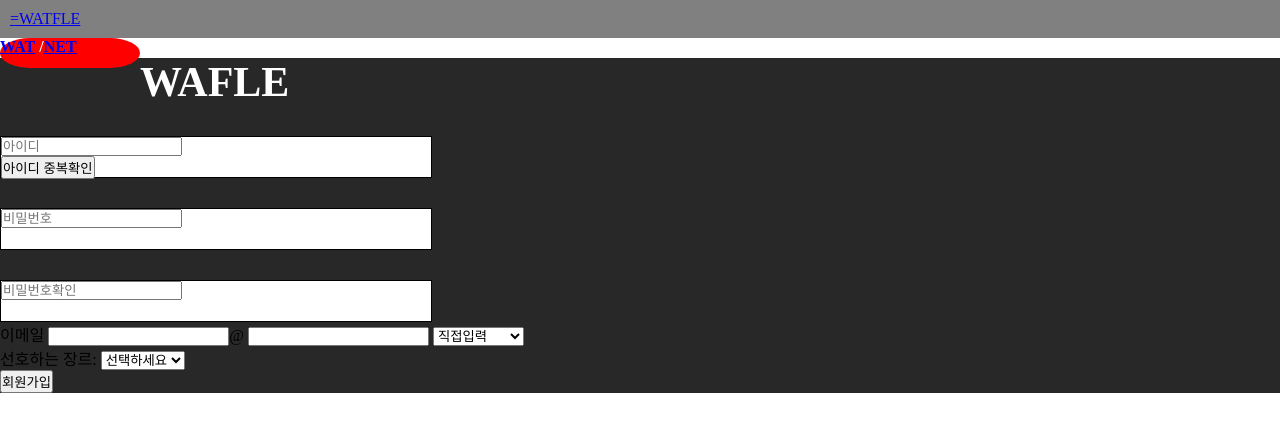
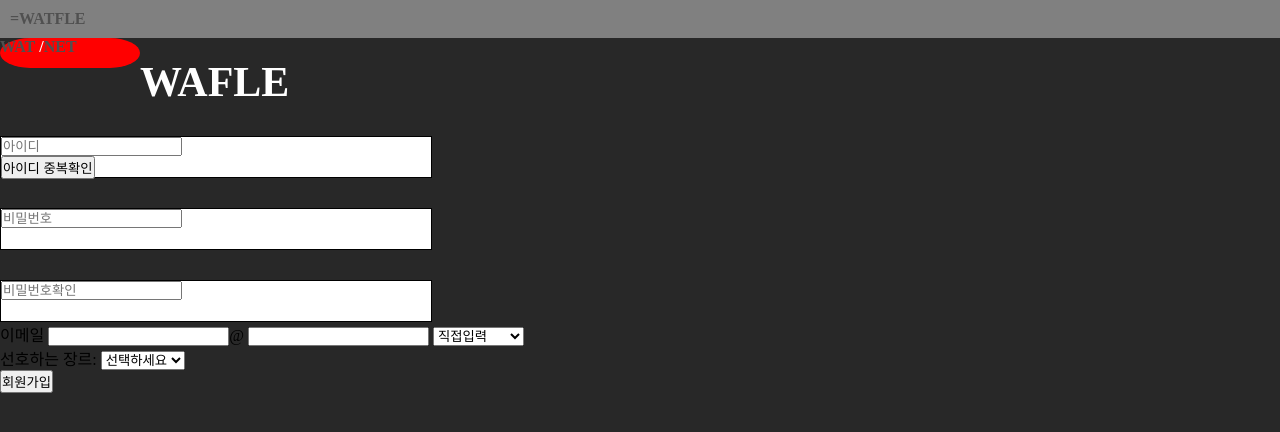
Before and after one commit to WebGroose/Watfle, a PHP site: page /signuppage.html in a window 1280 px wide. Shown: the top 432 px of the page. Run offline with PHP 8.4, Linux system fonts and the light colour scheme.

Commit message:
Update signuppage.css
additional modifying

```diff
--- a/html/css/signuppage.css
+++ b/html/css/signuppage.css
@@ -3,15 +3,13 @@
 	padding:0;
 }
 
-<<<<<<< HEAD
 @import url('https://fonts.googleapis.com/css2?family=Nanum+Pen+Script&display=swap');
 
-=======
+
 a{
 		color:#505050;
 		text-decoration:none;
 		font-weight:bold;}
->>>>>>> 1190f03463a646f15500849e6cec939c9581c635
 
 body{
 
```
